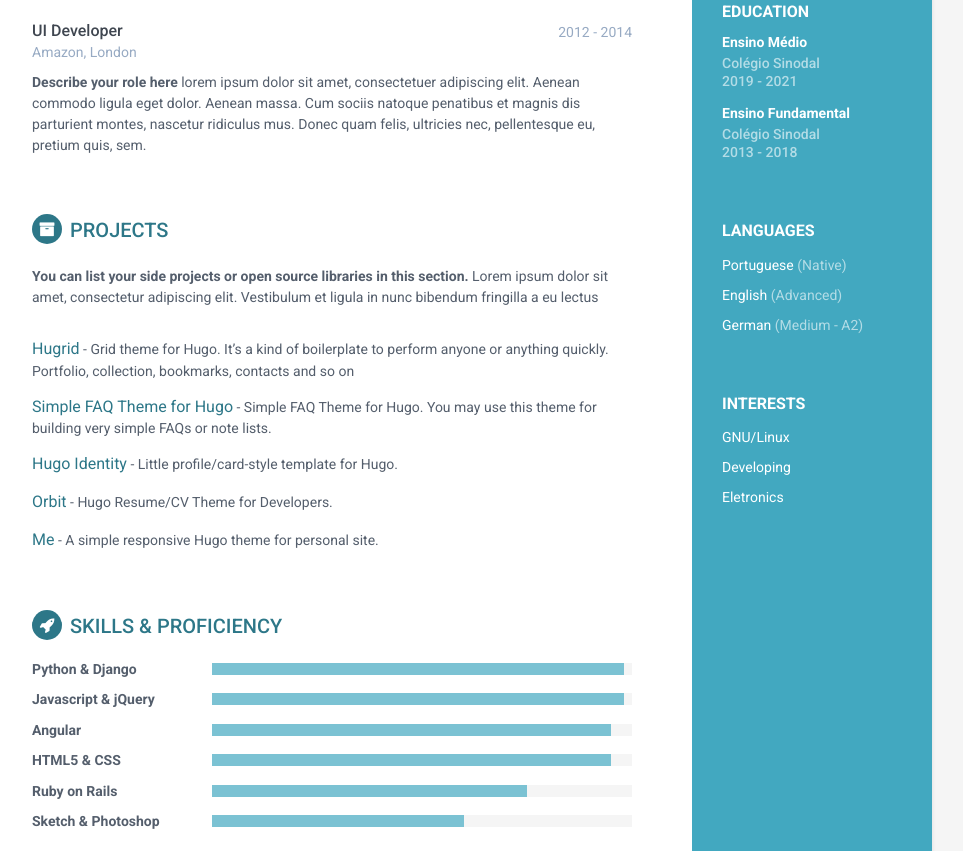
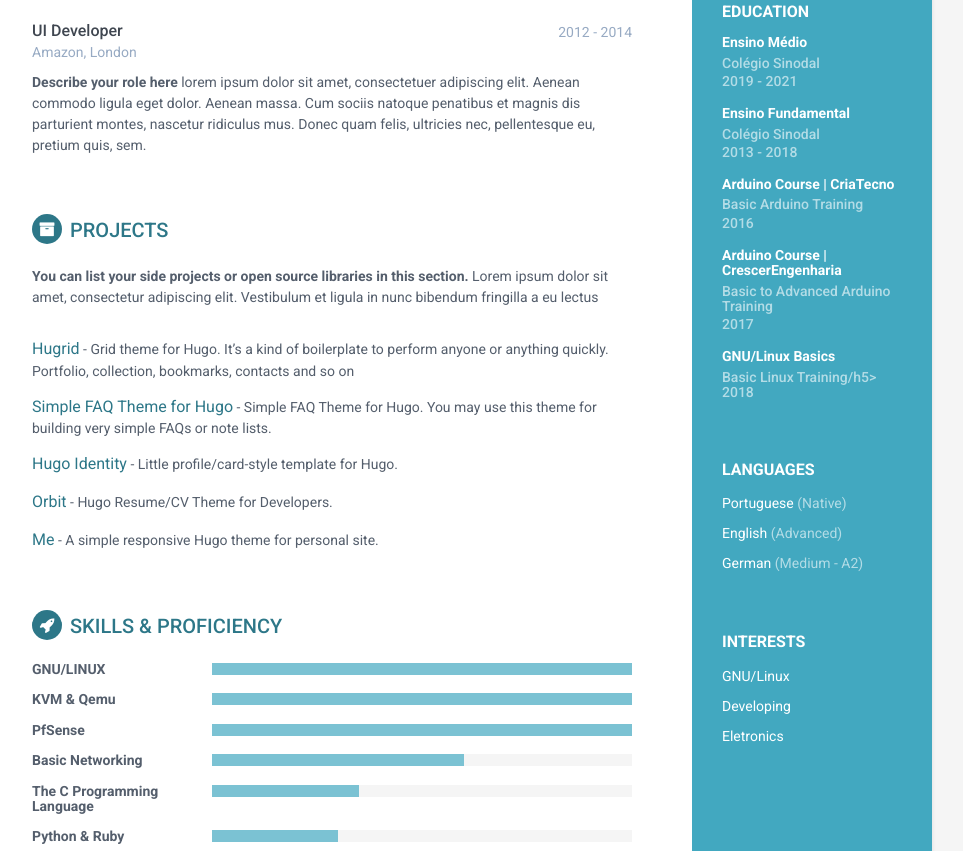
Before and after one commit to eduardoschulz/cv, a plain HTML site: page index.html in a window 1280 px wide. Shown: the part 649-1500 px from the top of the page, without its empty margins (188-1151 px from the left). Drawn offline with Linux system fonts and the light colour scheme.

Commit message:
Update index.html

```diff
--- a/index.html
+++ b/index.html
@@ -76,6 +76,23 @@
                     <h5 class="meta">Colégio Sinodal</h5>
                     <div class="time">2013 - 2018</div>
                 </div>
+
+		<div class="item">
+                    <h4 class="degree">Arduino Course | CriaTecno</h4>
+                    <h5 class="meta">Basic Arduino Training</h5>
+                    <div class="time">2016</div>
+                </div>
+		<div class="item">
+                    <h4 class="degree">Arduino Course | CrescerEngenharia</h4>
+                    <h5 class="meta">Basic to Advanced Arduino Training</h5>
+                    <div class="time">2017</div>
+                </div>
+		<div class="item">
+                    <h4 class="degree">GNU/Linux Basics</h4>
+                    <h5 class="meta">Basic Linux Training/h5>
+                    <div class="time">2018</div>
+                </div>
+
 
             </div>
 
@@ -216,49 +233,49 @@
                 <div class="skillset">
 
                     <div class="item">
-                        <h3 class="level-title">Python &amp; Django</h3>
+                        <h3 class="level-title">GNU/LINUX</h3>
                         <div class="level-bar">
-                            <div class="level-bar-inner" data-level="98%">
+                            <div class="level-bar-inner" data-level="100%">
                             </div>
                         </div>
                     </div>
 
                     <div class="item">
-                        <h3 class="level-title">Javascript &amp; jQuery</h3>
+                        <h3 class="level-title">KVM &amp; Qemu</h3>
                         <div class="level-bar">
-                            <div class="level-bar-inner" data-level="98%">
+                            <div class="level-bar-inner" data-level="100%">
                             </div>
                         </div>
                     </div>
 
                     <div class="item">
-                        <h3 class="level-title">Angular</h3>
+                        <h3 class="level-title">PfSense</h3>
                         <div class="level-bar">
-                            <div class="level-bar-inner" data-level="95%">
+                            <div class="level-bar-inner" data-level="100%">
                             </div>
                         </div>
                     </div>
 
                     <div class="item">
-                        <h3 class="level-title">HTML5 &amp; CSS</h3>
+                        <h3 class="level-title">Basic Networking</h3>
                         <div class="level-bar">
-                            <div class="level-bar-inner" data-level="95%">
+                            <div class="level-bar-inner" data-level="60%">
                             </div>
                         </div>
                     </div>
 
                     <div class="item">
-                        <h3 class="level-title">Ruby on Rails</h3>
+                        <h3 class="level-title">The C Programming Language</h3>
                         <div class="level-bar">
-                            <div class="level-bar-inner" data-level="75%">
+                            <div class="level-bar-inner" data-level="35%">
                             </div>
                         </div>
                     </div>
 
                     <div class="item">
-                        <h3 class="level-title">Sketch &amp; Photoshop</h3>
+                        <h3 class="level-title">Python &amp; Ruby</h3>
                         <div class="level-bar">
-                            <div class="level-bar-inner" data-level="60%">
+                            <div class="level-bar-inner" data-level="30%">
                             </div>
                         </div>
                     </div>
```
